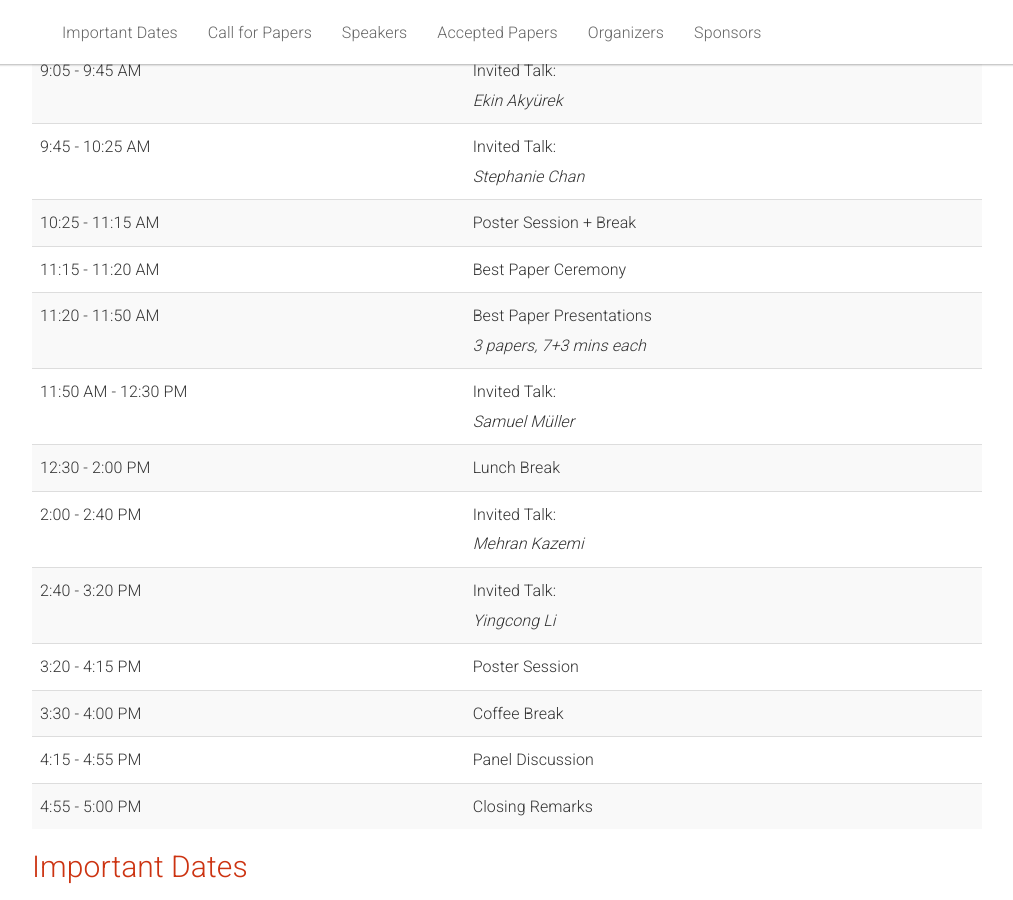
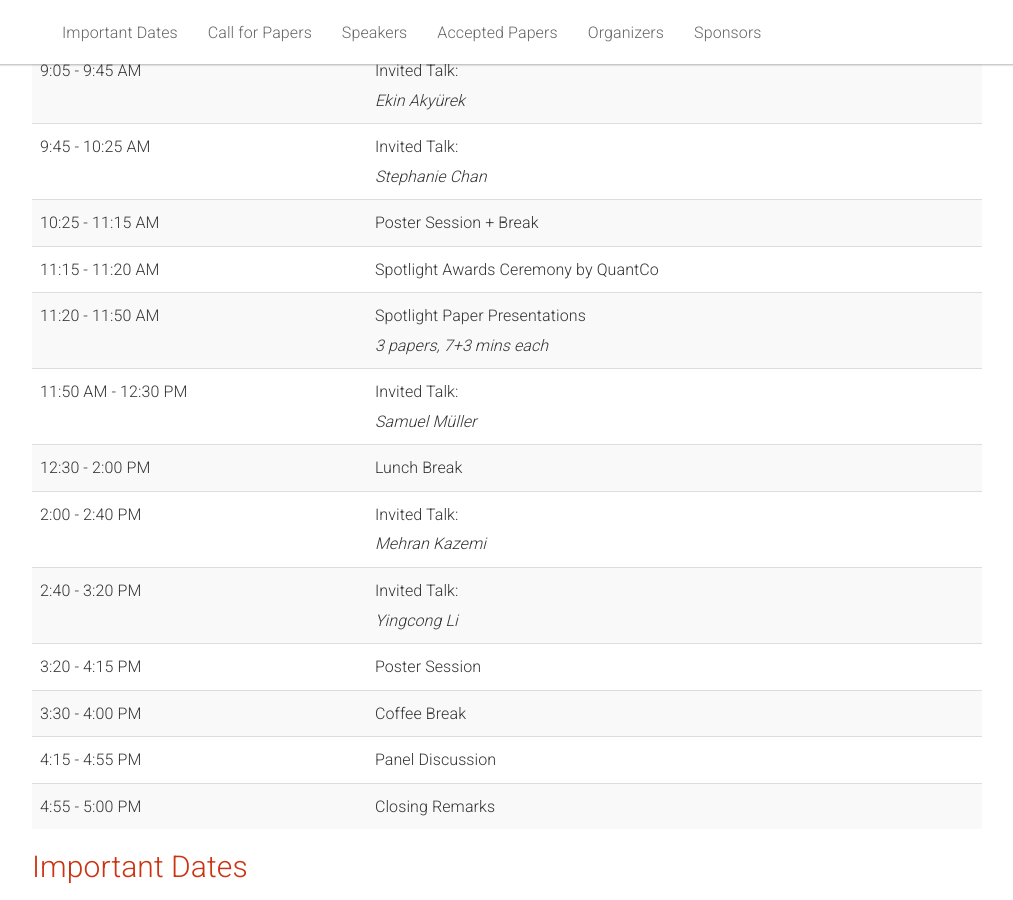
Before and after one commit to iclworkshop/iclworkshop.github.io, a Jekyll site: the page built from _pages/home.md, in a window 1280 px wide and 900 px high, scrolled down 754 px. Shown: the whole window, without its empty margins (133-1146 px from the left). Built offline with Jekyll 4.4.1, drawn with Linux system fonts in a browser that asks for light colours.

Commit message:
Update home.md

```diff
--- a/_pages/home.md
+++ b/_pages/home.md
@@ -84,13 +84,13 @@ In-context learning (ICL) is an emerging capability of large-scale models, inclu
         <tr>
           <td>11:15 - 11:20 AM</td>
           <td>
-            Best Paper Ceremony <br/>
+            Spotlight Awards Ceremony by QuantCo<br/>
           </td>
         </tr>
         <tr>
           <td>11:20 - 11:50 AM</td>
           <td>
-            Best Paper Presentations <br/>
+            Spotlight Paper Presentations<br/>
             <i>3 papers, 7+3 mins each</i>
           </td>
         </tr>
```
